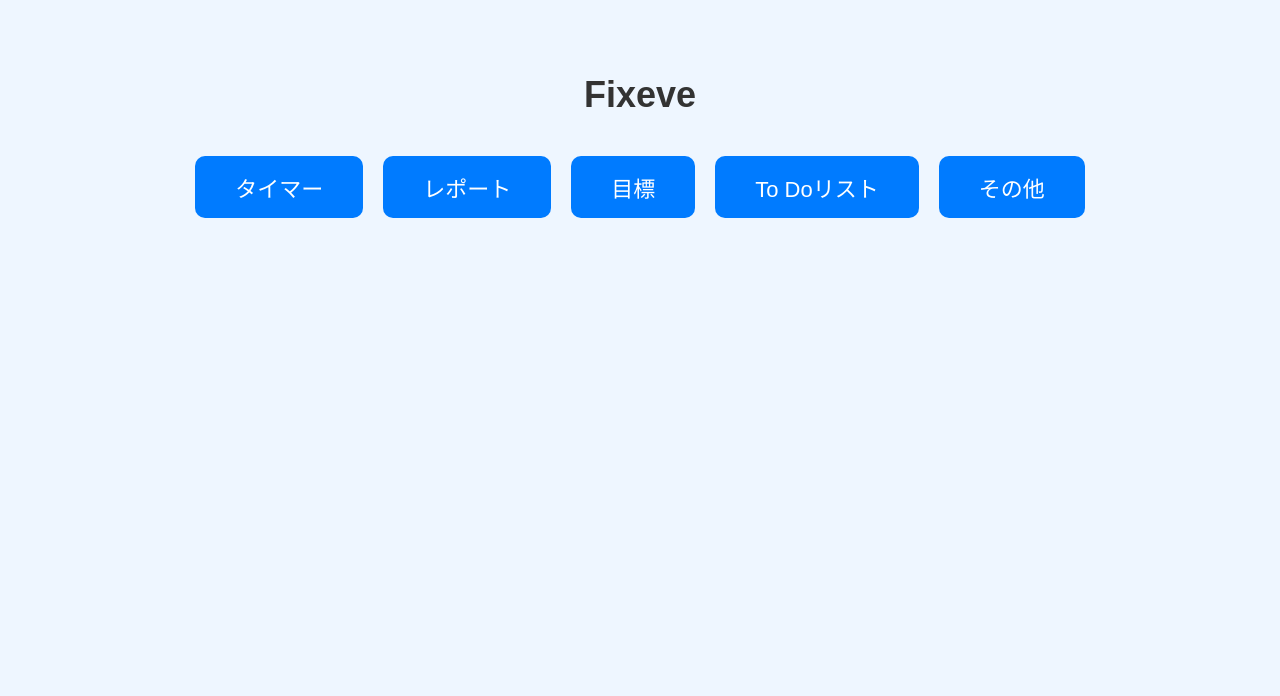
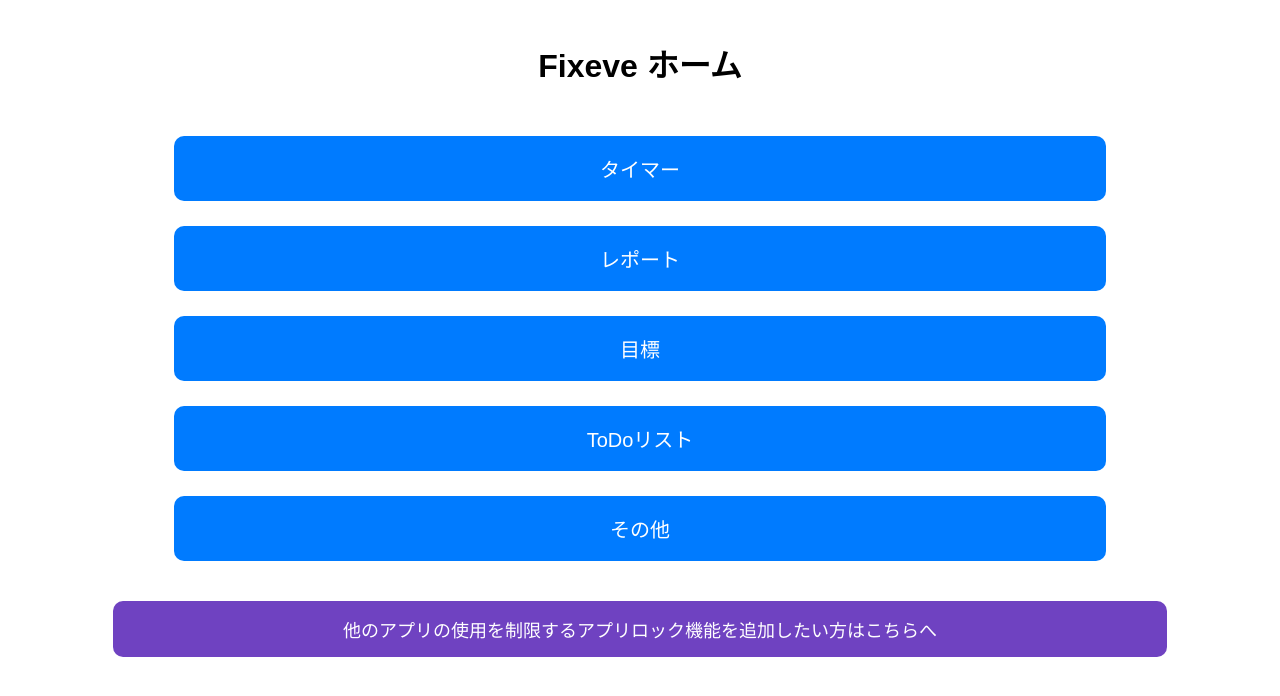
Before and after one commit to fixeve/fixeve-home, a plain HTML site: page index.html in a window 1280 px wide. Drawn offline with Linux system fonts and the light colour scheme.

Commit message:
Update index.html for Japanese localization and layout

```diff
--- a/index.html
+++ b/index.html
@@ -3,51 +3,73 @@
 <head>
 <meta charset="UTF-8">
 <meta name="viewport" content="width=device-width, initial-scale=1.0">
-<title>Fixeve Home</title>
+<title>Fixeve ホーム</title>
 <style>
   body {
-    background-color: #eef6ff;
     font-family: "Arial", sans-serif;
     text-align: center;
+    background-color: #ffffff;
     margin: 0;
-    padding: 50px 10px;
+    padding: 0;
   }
+
   h1 {
-    font-size: 36px;
-    color: #333;
-    margin-bottom: 40px;
+    margin-top: 40px;
+    font-size: 32px;
   }
-  .button-container {
+
+  .menu {
+    margin-top: 50px;
     display: flex;
-    justify-content: center;
-    flex-wrap: wrap;
-    gap: 20px;
+    flex-direction: column;
+    gap: 25px;
+    align-items: center;
   }
-  a {
-    display: inline-block;
-    padding: 15px 40px;
-    font-size: 22px;
+
+  .menu a {
+    display: block;
+    background-color: #007bff;
     color: white;
-    background-color: #007bff;
+    width: 70%;
+    padding: 18px;
     text-decoration: none;
+    font-size: 20px;
     border-radius: 10px;
-    transition: background-color 0.3s;
   }
-  a:hover {
-    background-color: #0056b3;
+
+  /* 追加：アプリロック紹介ボタン */
+  #app-lock-link {
+    display: block;
+    background-color: #6f42c1;
+    color: white;
+    text-decoration: none;
+    padding: 15px;
+    margin: 40px auto;
+    width: 80%;
+    border-radius: 10px;
+    font-size: 18px;
   }
+
 </style>
 </head>
 <body>
-  <h1>Fixeve</h1>
 
-  <div class="button-container">
-    <a href="https://fixeve.github.io/fixeve-timer/">タイマー</a>
-    <a href="https://fixeve.github.io/fixeve-report/">レポート</a>
-    <a href="https://fixeve.github.io/fixeve-goal/">目標</a>
-    <a href="https://fixeve.github.io/fixeve-todo/">To Doリスト</a>
-    <a href="https://fixeve.github.io/fixeve-other/">その他</a>
-  </div>
+<h1>Fixeve ホーム</h1>
+
+<div class="menu">
+  <a href="https://fixeve.github.io/fixeve-timer/">タイマー</a>
+  <a href="https://fixeve.github.io/fixeve-report/">レポート</a>
+  <a href="https://fixeve.github.io/fixeve-goal/">目標</a>
+  <a href="https://fixeve.github.io/fixeve-todo/">ToDoリスト</a>
+  <a href="https://fixeve.github.io/fixeve-other/">その他</a>
+</div>
+
+<!-- 追加した部分 -->
+<a id="app-lock-link"
+   href="https://apps.apple.com/jp/app/アプリブロック-勉強や仕事に集中/id6745417442"
+   target="_blank">
+  他のアプリの使用を制限するアプリロック機能を追加したい方はこちらへ
+</a>
 
 </body>
 </html>
```
